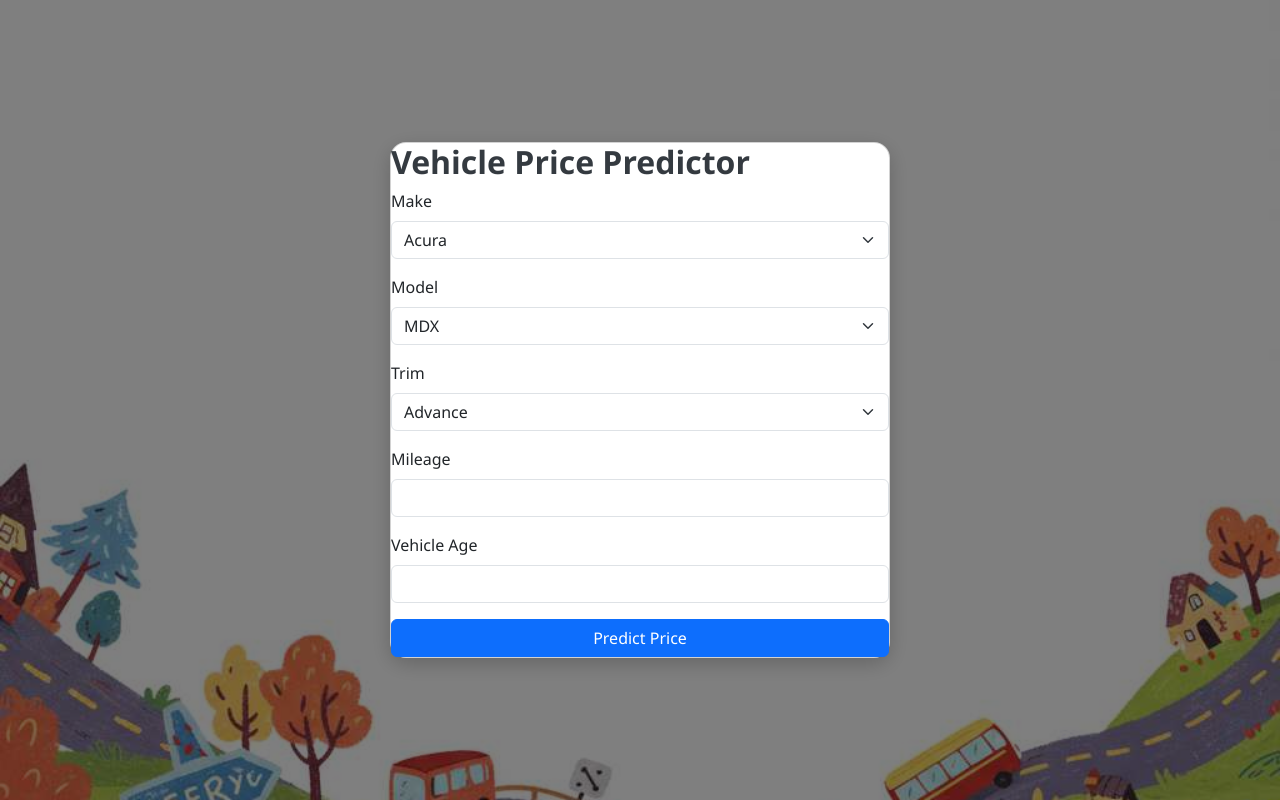
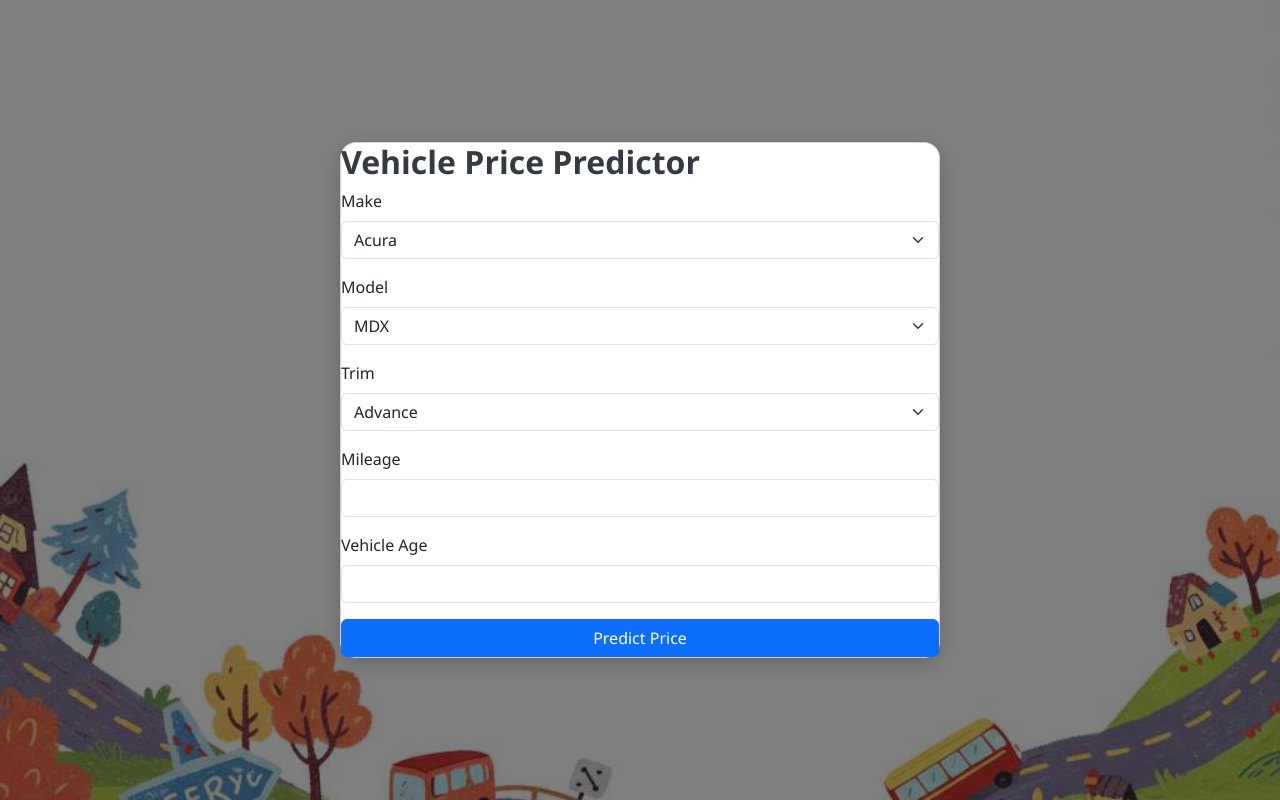
Before and after one commit to Hurmath123/Vehicle-Price-Prediction, a Flask app: page / in a window 1280 px wide. Run offline with Flask 3, Linux system fonts and the light colour scheme; parts of the project's set-up code (start-up, migrations or seed data) failed here and were passed over.

Commit message:
Update style.css

```diff
--- a/static/style.css
+++ b/static/style.css
@@ -18,7 +18,7 @@ body {
     background-color: #ffffff;
     border-radius: 16px;
     box-shadow: 0 6px 20px rgba(0, 0, 0, 0.2);
-    max-width: 500px;
+    max-width: 600px;
     width: 100%;
 }
 
```
